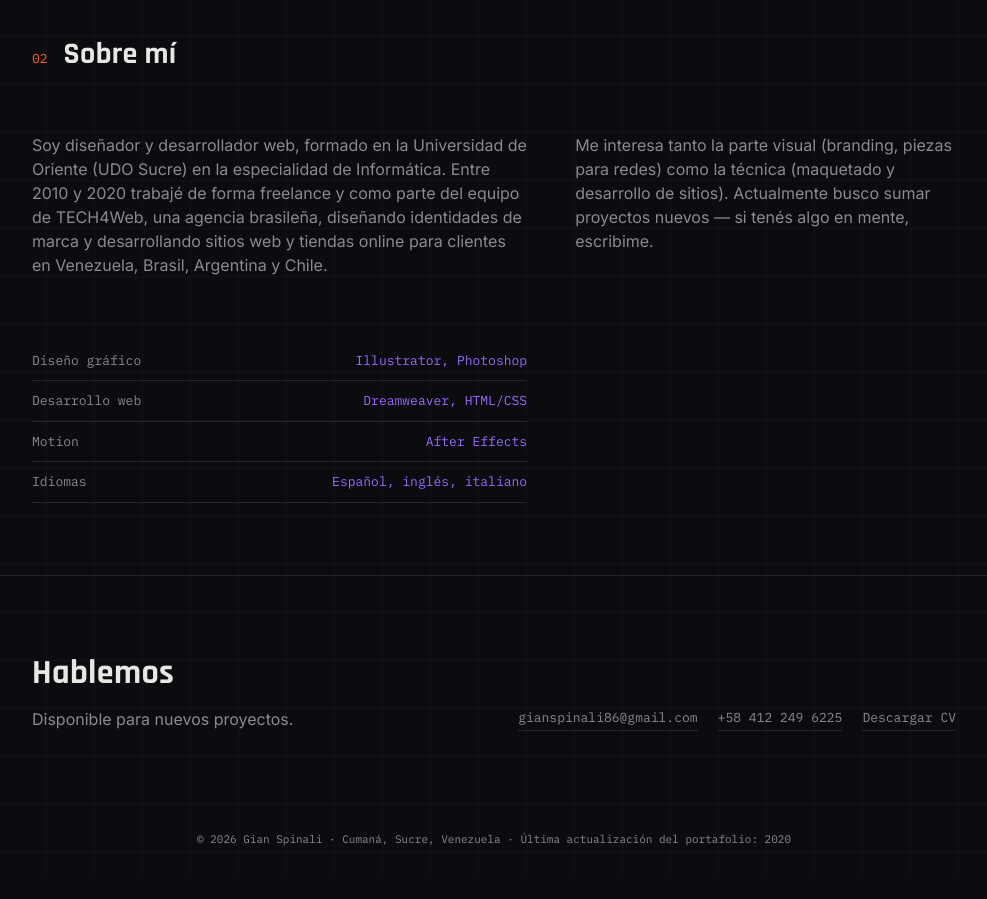
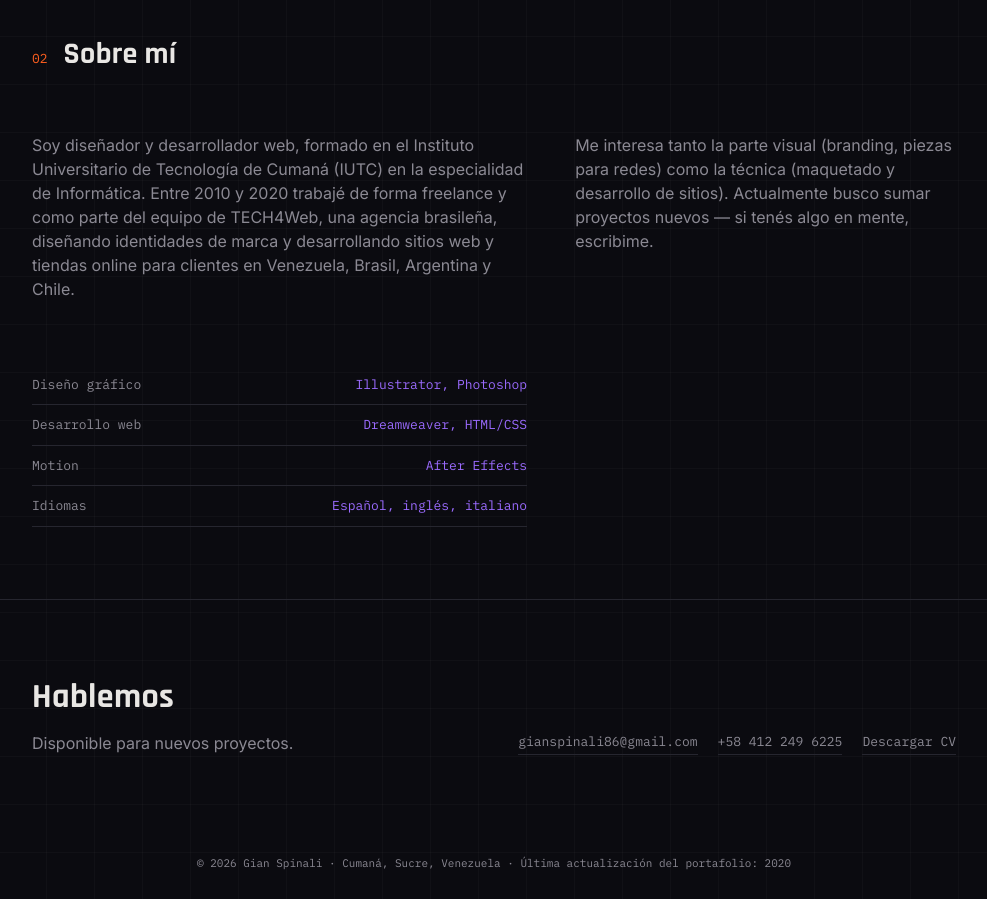
Before and after one commit to giancssc-droid/Gian-Spinali, a plain HTML site: page index.html in a window 1280 px wide. Shown: the part 3420-4319 px from the top of the page, without its empty margins (146-1133 px from the left). Before the commit the page ends 4295 px from the top, so only its background shows below. Drawn offline with Linux system fonts and the light colour scheme.

Commit message:
Update index.html

```diff
--- a/index.html
+++ b/index.html
@@ -498,11 +498,12 @@
     </div>
     <div class="about-grid">
       <p>
-        Soy diseñador y desarrollador web, formado en la Universidad de Oriente
-        (UDO Sucre) en la especialidad de Informática. Entre 2010 y 2020 trabajé
-        de forma freelance y como parte del equipo de TECH4Web, una agencia
-        brasileña, diseñando identidades de marca y desarrollando sitios web
-        y tiendas online para clientes en Venezuela, Brasil, Argentina y Chile.
+        Soy diseñador y desarrollador web, formado en el Instituto Universitario
+        de Tecnología de Cumaná (IUTC) en la especialidad de Informática.
+        Entre 2010 y 2020 trabajé de forma freelance y como parte del equipo de
+        TECH4Web, una agencia brasileña, diseñando identidades de marca y
+        desarrollando sitios web y tiendas online para clientes en Venezuela, Brasil,
+        Argentina y Chile.
       </p>
       <p>
         Me interesa tanto la parte visual (branding, piezas para redes) como
```
